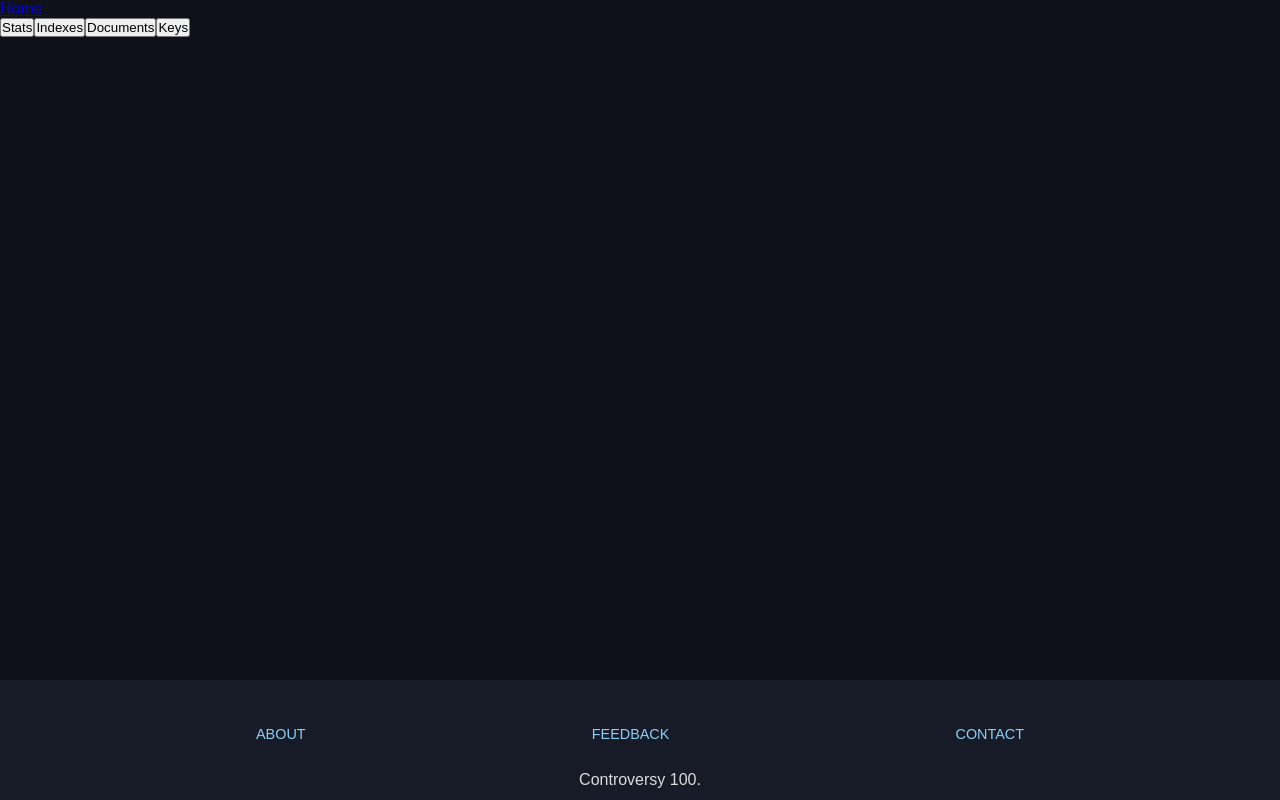
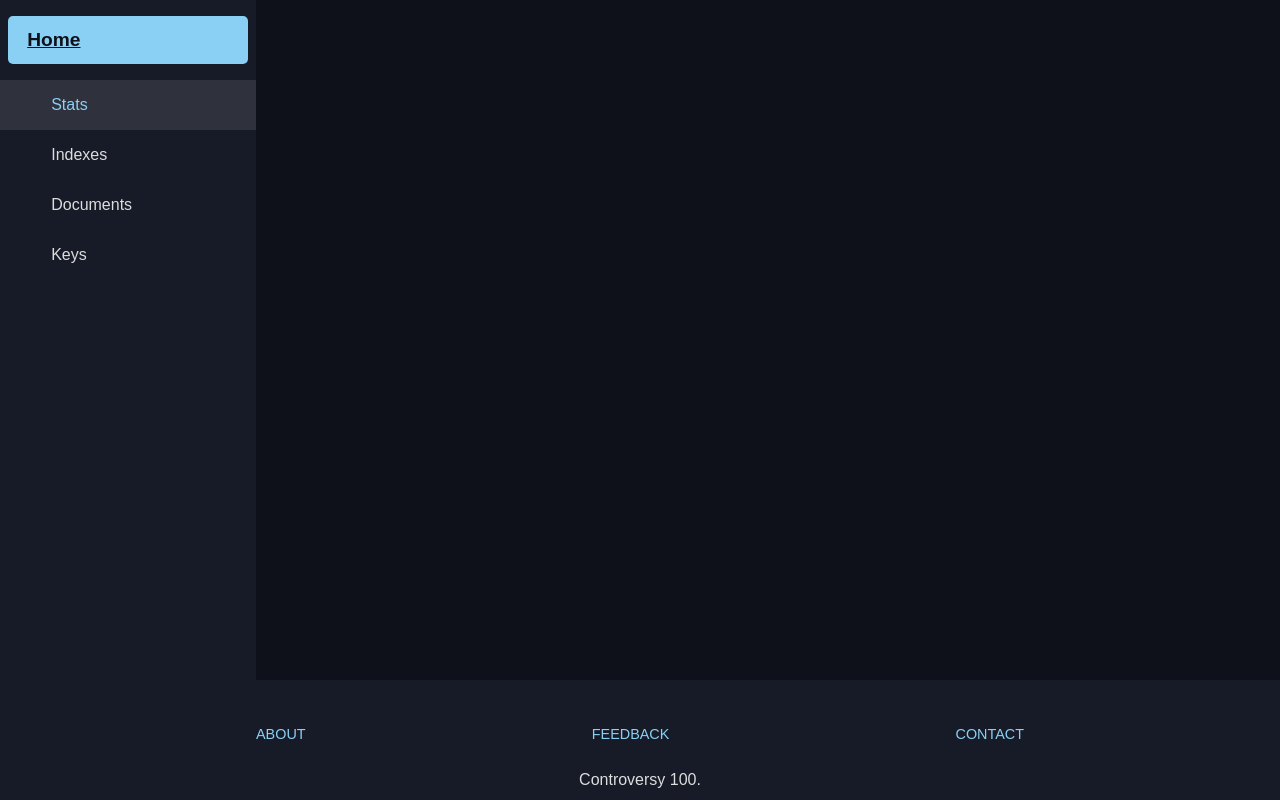
Before and after one commit to sneaky-potato/interiit-dev-task, a React (Create React App) app: page /admin in a window 1280 px wide. Built offline with nearby package versions, Linux system fonts and the light colour scheme.

Commit message:
Add style for adminDashboard

```diff
--- /dev/null
+++ b/src/styles/_adminDashboard.scss
@@ -0,0 +1,49 @@
+.dashboard {
+    background-color: $primary-color;
+    color: $text-primary-color;
+    width: 20%;
+    min-height: 100vh;
+    max-height: 100vh;
+    overflow-y: scroll;
+
+    display: flex;
+    flex-direction: column;
+    position: relative;
+
+    .dashboard-home-btn {
+      background-color: $text-secondary-color;
+      color: $primary-grey;
+      font-size: 1.2rem;
+      font-family: "Karla", sans-serif;
+      font-weight: 600;
+      margin: 1rem 0.5rem;
+      padding: 0.8rem 1.2rem;
+      border-radius: 5px;
+  }
+
+    .hamburger {
+      padding: 0.5rem 1rem;
+    }
+
+    .dashboard-list {
+      width: 100%;
+
+      .dashboard-option {
+        color: $text-primary-color;
+        background-color: $primary-color;
+        width: 100%;
+        border: none;
+        list-style: none;
+        display: flex;
+        align-items: center;
+        padding: 1rem 20%;
+        font-size: 1rem;
+        cursor: pointer;
+
+        &[isselected="true"] {
+          background-color: $primary-color-highlight;
+          color: $text-secondary-color;
+        }
+      }
+    }
+}
--- a/src/styles/app.scss
+++ b/src/styles/app.scss
@@ -7,5 +7,6 @@
 @import 'footer';
 @import 'searchbar';
 @import 'searchcard';
+@import 'adminDashboard';
 
 @import 'home';
```
